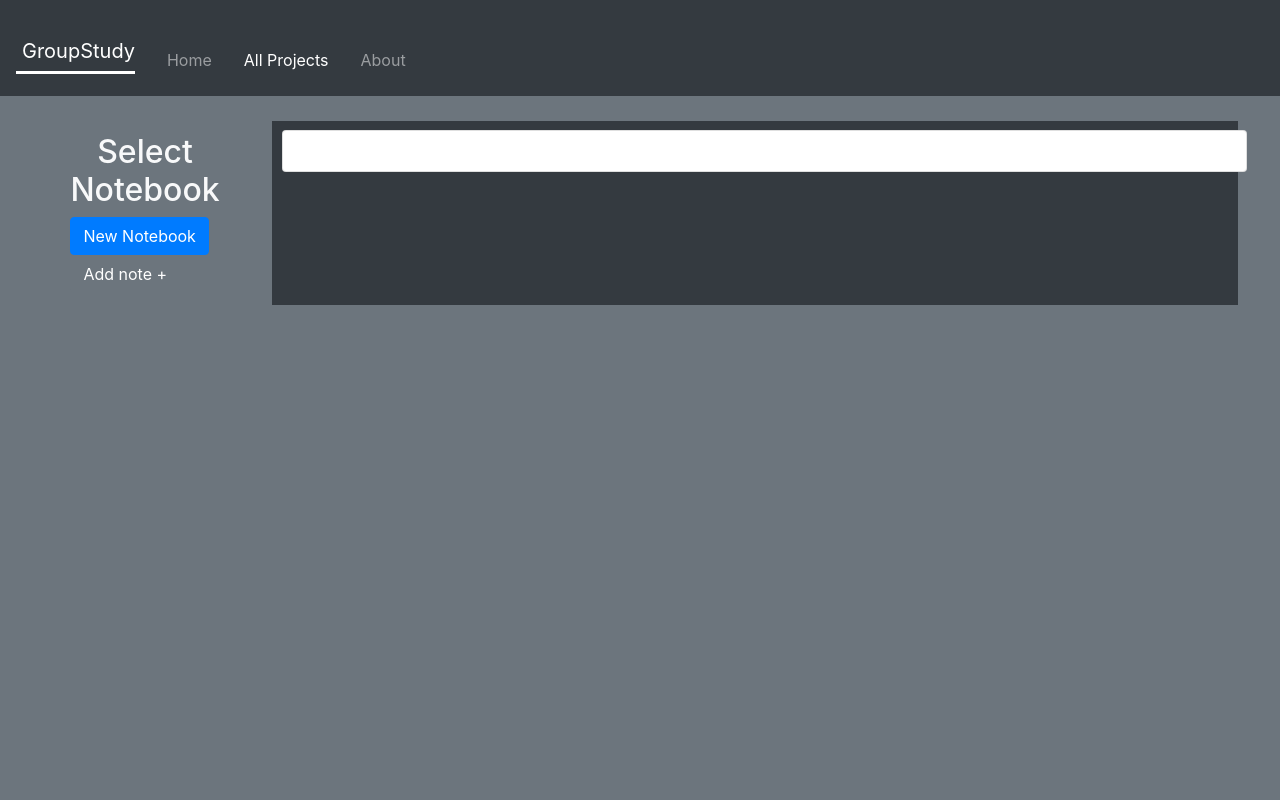
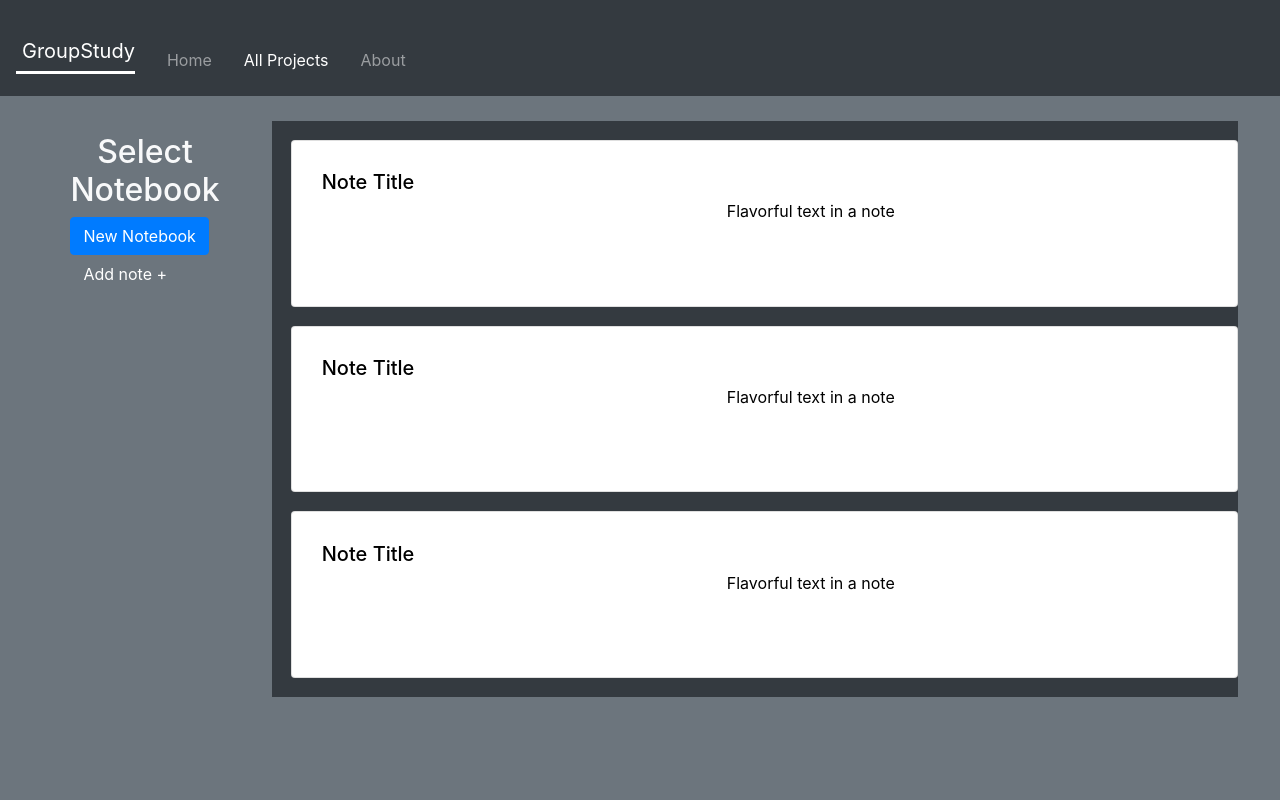
Before and after one commit to LRJohnson11/Startup-Octopus, a plain HTML site: page myprojects.html in a window 1280 px wide. Shown: the top 800 px of the page. Drawn offline with nearby package versions, Linux system fonts and the light colour scheme.

Commit message:
ready for prod

```diff
--- a/myprojects.html
+++ b/myprojects.html
@@ -38,8 +38,31 @@
           </menu>
         </section>
         <section class="bg-dark" ID="display">
-          <div class="card card-body">
-          </div>
+          <div class="card-container">
+            <div class="card">
+              <div class="card-body">
+                <h5 class="card-title" style="color:black">Note Title</h4>
+                  <div class="card-body">
+                    <p class="card-text" style="color:black"> Flavorful text in a note</p>
+                  </div>
+              </div>
+            </div>
+            <div class="card">
+              <div class="card-body">
+                <h5 class="card-title" style="color:black">Note Title</h4>
+                  <div class="card-body">
+                    <p class="card-text" style="color:black"> Flavorful text in a note</p>
+                  </div>
+              </div>
+            </div>
+            <div class="card">
+              <div class="card-body">
+                <h5 class="card-title" style="color:black">Note Title</h4>
+                  <div class="card-body">
+                    <p class="card-text" style="color:black"> Flavorful text in a note</p>
+                  </div>
+              </div>
+            </div>
         </section>
       </div>
     </main>
```
Also changed, not shown: about.html (+1 -1 lines).
